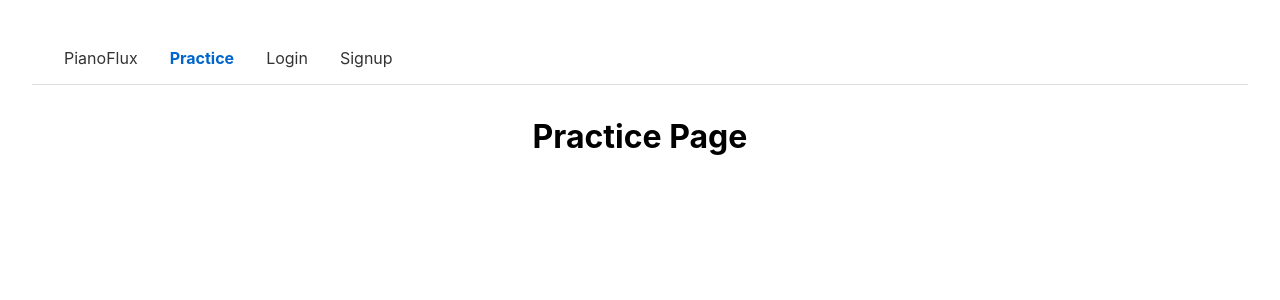
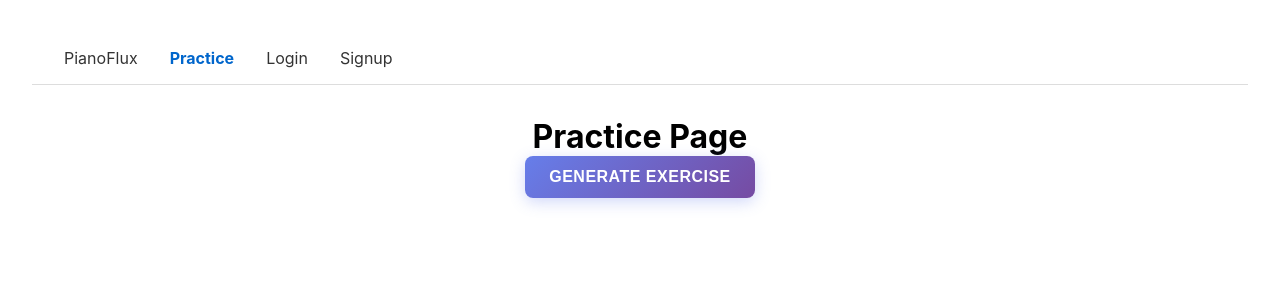
Before and after one commit to charlesmorrisjr/pianoflux, a React (Vite) app: page /practice in a window 1280 px wide. Shown: the top 300 px of the page. Built offline with nearby package versions, Linux system fonts and the light colour scheme.

Commit message:
Created SheetMusicDisplay and updated Practice

```diff
--- /dev/null
+++ b/src/features/practice/components/SheetMusicDisplay.jsx
@@ -0,0 +1,30 @@
+import { useEffect, useRef } from 'react';
+import abcjs from 'abcjs';
+
+export default function SheetMusicDisplay ({ abcNotation, options = {} }) {
+  const containerRef = useRef(null);
+
+  useEffect(() => {
+    if (!containerRef.current || !abcNotation) return;
+
+    // Render ABCJS in div
+    abcjs.renderAbc(containerRef.current, abcNotation, {
+      responsive: 'resize',
+      add_classes: true,    // Allows highlighting
+      ...options            // Allow custom options to be passed in
+    })
+
+    // Cleanup
+    return () => {
+      if (containerRef.current) {
+        containerRef.current.innerHTML = "";
+      }
+    }
+  }, [abcNotation, options]);
+
+  return (
+    <>
+      <div ref={containerRef} className="sheet-music"></div>
+    </>
+  );
+}
--- /dev/null
+++ b/src/pages/Practice.css
@@ -0,0 +1,26 @@
+
+.button {
+  background: linear-gradient(135deg, #667eea 0%, #764ba2 100%);
+  color: white;
+  border: none;
+  padding: 12px 24px;
+  border-radius: 8px;
+  font-size: 16px;
+  font-weight: 600;
+  cursor: pointer;
+  transition: all 0.3s ease;
+  box-shadow: 0 4px 15px rgba(102, 126, 234, 0.3);
+  text-transform: uppercase;
+  letter-spacing: 0.5px;
+}
+
+.button:hover {
+  transform: translateY(-2px);
+  box-shadow: 0 6px 20px rgba(102, 126, 234, 0.4);
+  background: linear-gradient(135deg, #5a6fd8 0%, #6a4190 100%);
+}
+
+.button:active {
+  transform: translateY(0);
+  box-shadow: 0 2px 10px rgba(102, 126, 234, 0.3);
+}
--- a/src/pages/Practice.jsx
+++ b/src/pages/Practice.jsx
@@ -1,7 +1,41 @@
+import { useState } from 'react';
+import SheetMusicDisplay from '@/features/practice/components/SheetMusicDisplay';
+import { generateRandomABC } from '@/utils/musicGenerator';
+
+import './Practice.css';
+
 export default function Practice() {
+  const [exercise, setExercise] = useState(null);
+
+  // Generate music
+  const handleGenerate = () => {
+    const result = generateRandomABC({
+      measures: 4,
+      key: 'C',
+      timeSignature: '4/4',
+      noteDurations: ['1/8', '1/4'],
+      leftHandPatterns: ['block-chords'],
+      rightHandPatterns: ['single-notes']
+    });
+
+    setExercise(result);
+  }
+
   return (
-    <div>
+    <div className="practice">
       <h1>Practice Page</h1>
+
+      <button className="button" onClick={handleGenerate}>
+        Generate Exercise
+      </button>
+
+      {exercise && (
+        <div>
+          <SheetMusicDisplay abcNotation={exercise.abcNotation} />
+          {/* Later you'll use exercise.noteMetadata for MIDI matching */}
+          <p>Notes to play: {exercise.noteMetadata.length}</p>
+        </div>
+      )}
     </div>
   )
 }
```
